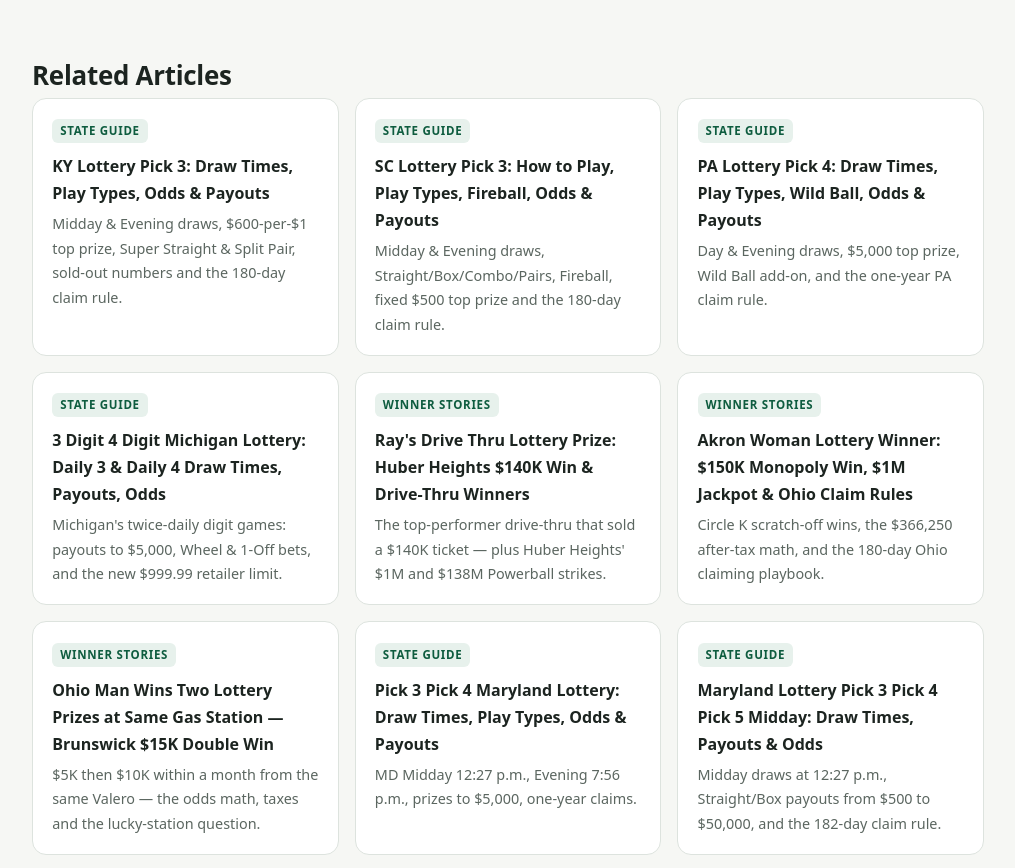
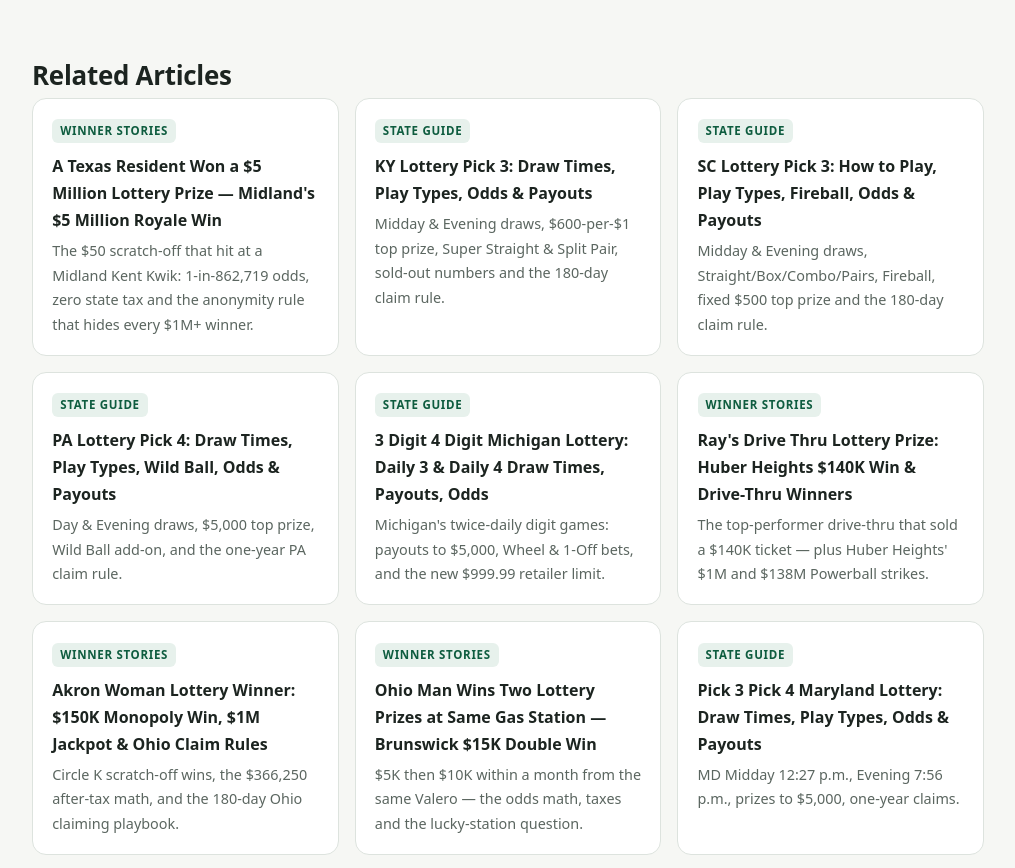
Before and after one commit to zivalina905-ux/michigan-man-1m-lottery, a plain HTML site: page mo-lottery-pick-3/index.html in a window 1280 px wide. Shown: the part 6145-7013 px from the top of the page, without its empty margins (132-1147 px from the left). Drawn offline with Linux system fonts and the light colour scheme.

Commit message:
deploy: mo-lottery-pick-3/index.html

```diff
--- a/mo-lottery-pick-3/index.html
+++ b/mo-lottery-pick-3/index.html
@@ -491,6 +491,11 @@ hs.src = ('//s10.histats.com/js15_as.js');
   <section id="related" aria-labelledby="related-h">
     <h2 id="related-h">Related Articles</h2>
     <div class="related">
+      <a class="card" href="/michigan-man-1m-lottery/a-texas-resident-won-a-5-million-lottery-prize/">
+        <span class="tag">Winner Stories</span>
+        <h3>A Texas Resident Won a $5 Million Lottery Prize — Midland's $5 Million Royale Win</h3>
+        <p>The $50 scratch-off that hit at a Midland Kent Kwik: 1-in-862,719 odds, zero state tax and the anonymity rule that hides every $1M+ winner.</p>
+      </a>
       <a class="card" href="/michigan-man-1m-lottery/ky-lottery-pick-3/">
         <span class="tag">State Guide</span>
         <h3>KY Lottery Pick 3: Draw Times, Play Types, Odds &amp; Payouts</h3>
```
